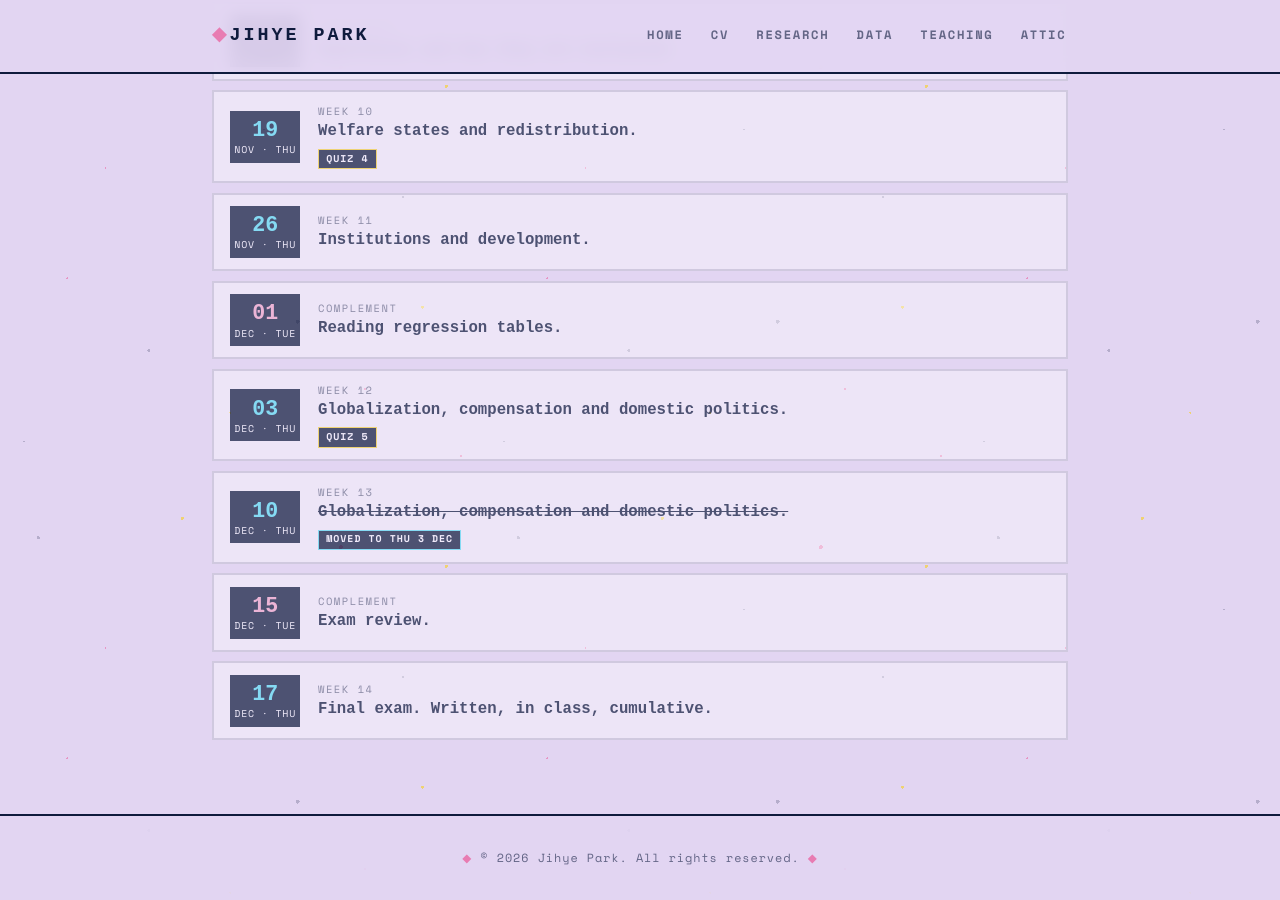
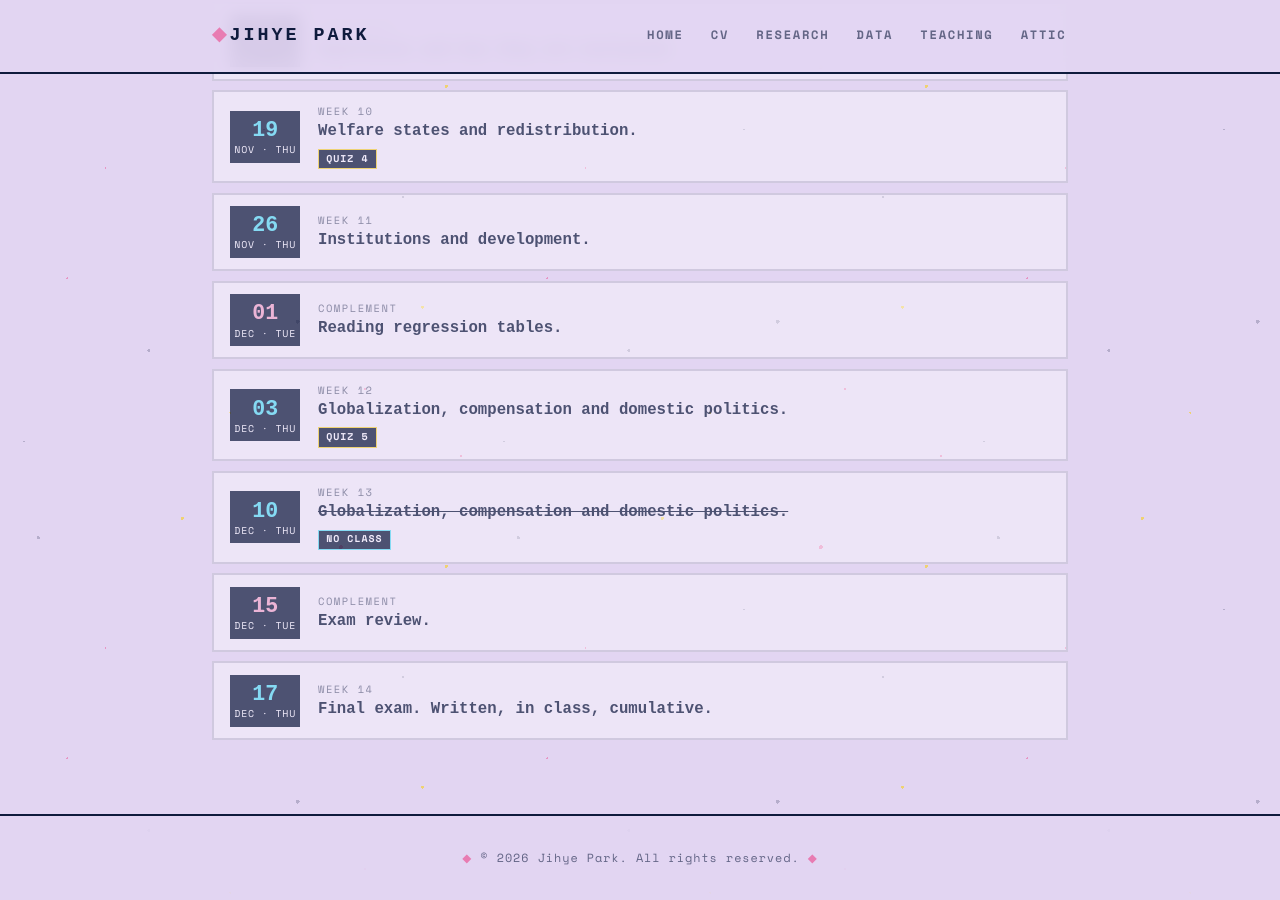
Before and after one commit to jacqpark/jacqpark.github.io, a Jekyll site: the page built from comparative-politics-maspo-fall2026/index.html, in a window 1280 px wide and 900 px high, scrolled down 1643 px. Built offline with Jekyll 4.4.1, drawn with Linux system fonts in a browser that asks for light colours; some web fonts are replaced.

Commit message:
Dec 10 label no class

```diff
--- a/comparative-politics-maspo-fall2026/index.html
+++ b/comparative-politics-maspo-fall2026/index.html
@@ -22,7 +22,7 @@ sessions:
   - { date: 2026-11-26, kind: class, week: "11", title: "Institutions and development." }
   - { date: 2026-12-01, kind: complement, title: "Reading regression tables." }
   - { date: 2026-12-03, kind: class, week: "12", title: "Globalization, compensation and domestic politics.", quiz: 5 }
-  - { date: 2026-12-10, kind: class, week: "13", title: "Globalization, compensation and domestic politics.", canceled: "Moved to Thu 3 Dec" }
+  - { date: 2026-12-10, kind: class, week: "13", title: "Globalization, compensation and domestic politics.", canceled: "No class" }
   - { date: 2026-12-15, kind: complement, title: "Exam review." }
   - { date: 2026-12-17, kind: class, week: "14", title: "Final exam. Written, in class, cumulative." }
 ---
```
